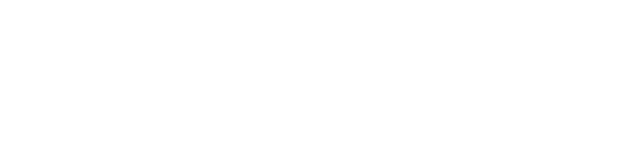
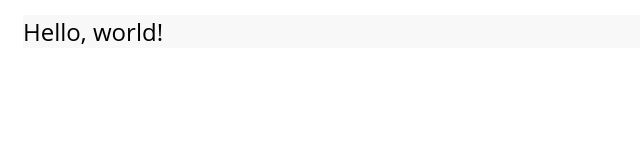
Before and after one commit to GDGTC/firebase-chatroom-codelab, a plain HTML site: page index.html in a window 1280 px wide. Shown: the whole page, without its empty margins (0-640 px from the left). Drawn offline with Linux system fonts and the light colour scheme.

Commit message:
fix js ref

```diff
--- a/index.html
+++ b/index.html
@@ -10,6 +10,6 @@
 <body>
   <div id="greeting"></div>
 
-  <script src="main.js"></script>
+  <script src="app.js"></script>
 </body>
 </html>
```
